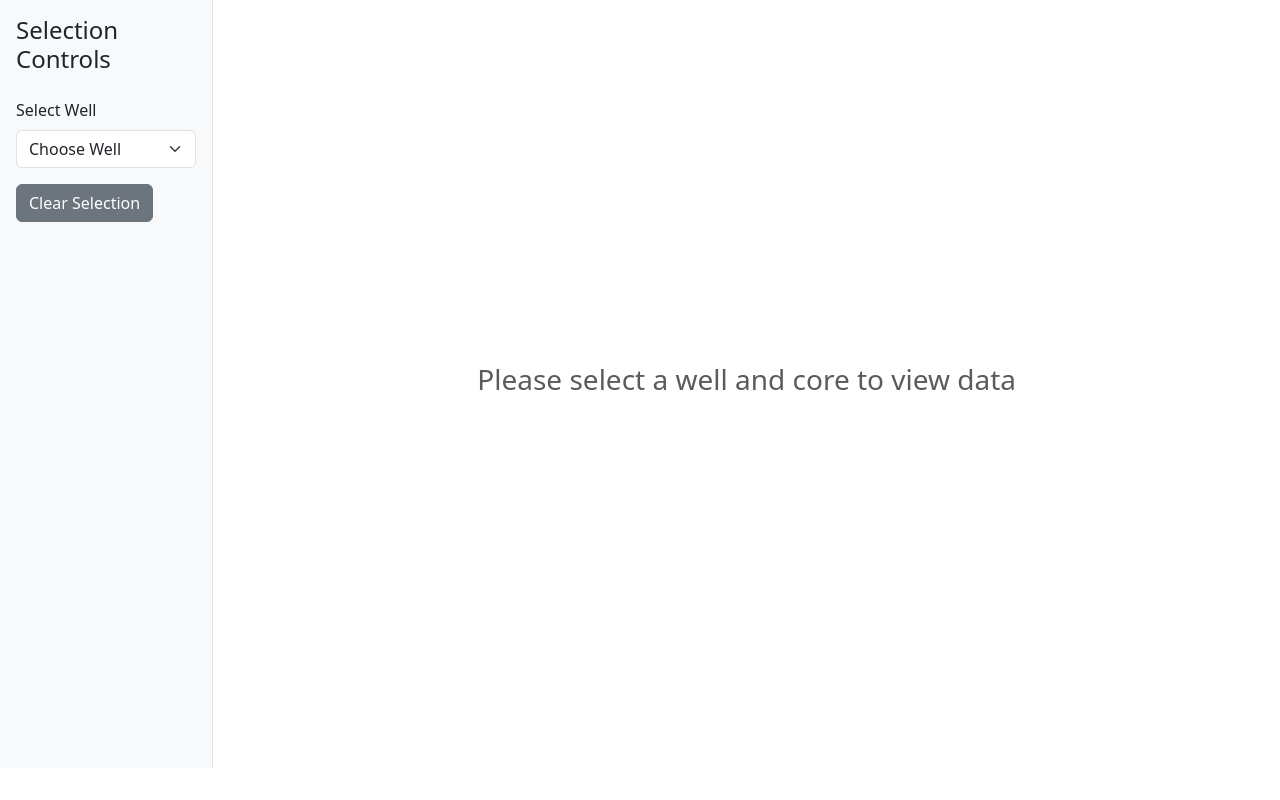
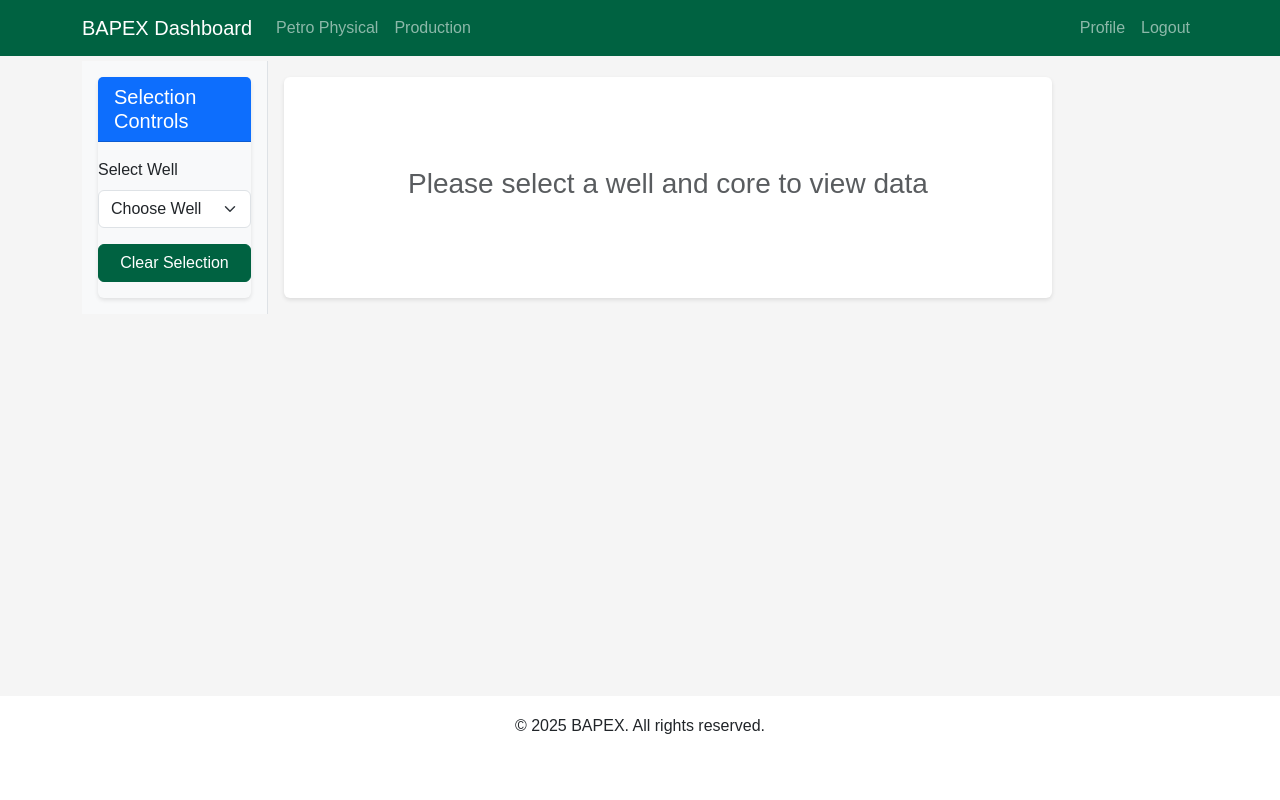
Before and after one commit to Saifur43/PetroViz, a Django app: page /graph/ in a window 1280 px wide. Run offline with Django 5.2, Linux system fonts and the light colour scheme; data comes from the database, SQL or seed files in the repository.

Commit message:
dashboard, coloring

```diff
--- /dev/null
+++ b/plotter/templates/base.html
@@ -0,0 +1,116 @@
+<!DOCTYPE html>
+<html lang="en">
+<head>
+    <meta charset="UTF-8">
+    <meta name="viewport" content="width=device-width, initial-scale=1.0">
+    <title>{% block title %}BAPEX Dashboard{% endblock %}</title>
+    <!-- Bootstrap CSS -->
+    <link href="https://cdn.jsdelivr.net/npm/bootstrap@5.3.0/dist/css/bootstrap.min.css" rel="stylesheet">
+    <script src="https://cdn.jsdelivr.net/npm/chart.js"></script>
+    <!-- Custom CSS -->
+    <style>
+        :root {
+            --primary-green: #006241;
+            --secondary-green: #007f54;
+            --light-gray: #f5f5f5;
+            --dark-gray: #333333;
+        }
+
+        body {
+            font-family: 'Arial', sans-serif;
+        }
+
+        .navbar {
+            background-color: var(--primary-green) !important;
+        }
+
+        .main-content {
+            min-height: calc(100vh - 160px);
+            padding: 5px 0;
+            background-color: var(--light-gray);
+        }
+
+        .footer {
+            height: 60px;
+        }
+
+        .card {
+            border: none;
+            box-shadow: 0 2px 4px rgba(0,0,0,0.1);
+        }
+
+        .card-header {
+            background-color: var(--primary-green);
+            color: white;
+        }
+
+        .stats-card {
+            border-left: 4px solid var(--primary-green);
+        }
+
+        .btn-primary {
+            background-color: var(--primary-green);
+            border-color: var(--primary-green);
+        }
+
+        .btn-primary:hover {
+            background-color: var(--secondary-green);
+            border-color: var(--secondary-green);
+        }
+    </style>
+</head>
+<body>
+    <!-- Navigation Bar -->
+    <nav class="navbar navbar-expand-lg navbar-dark">
+        <div class="container">
+            <a class="navbar-brand" href="{% url 'dashboard' %}">
+                <!-- You can add the BAPEX logo image here -->
+                BAPEX Dashboard
+            </a>
+            <button class="navbar-toggler" type="button" data-bs-toggle="collapse" data-bs-target="#navbarNav">
+                <span class="navbar-toggler-icon"></span>
+            </button>
+            <div class="collapse navbar-collapse" id="navbarNav">
+                <ul class="navbar-nav me-auto">
+                    <li class="nav-item">
+                        <a class="nav-link" href="{% url 'graph_view' %}">Petro Physical</a>
+                    </li>
+                    <li class="nav-item">
+                        <a class="nav-link" href="#">Production</a>
+                    </li>
+                </ul>
+                <ul class="navbar-nav">
+                    <li class="nav-item">
+                        <a class="nav-link" href="#">Profile</a>
+                    </li>
+                    <li class="nav-item">
+                        <a class="nav-link" href="#">Logout</a>
+                    </li>
+                </ul>
+            </div>
+        </div>
+    </nav>
+
+    <!-- Main Content -->
+    <div class="main-content">
+        <div class="container">
+            {% block content %}
+            {% endblock %}
+        </div>
+    </div>
+
+    <!-- Footer -->
+    <footer class="footer">
+        <div class="container h-100">
+            <div class="row h-100 align-items-center">
+                <div class="col text-center">
+                    <p class="mb-0">&copy; 2025 BAPEX. All rights reserved.</p>
+                </div>
+            </div>
+        </div>
+    </footer>
+
+    <!-- Bootstrap JS -->
+    <script src="https://cdn.jsdelivr.net/npm/bootstrap@5.3.0/dist/js/bootstrap.bundle.min.js"></script>
+</body>
+</html>
--- a/plotter/templates/visualization/graph.html
+++ b/plotter/templates/visualization/graph.html
@@ -1,57 +1,17 @@
-<!-- templates/visualization/visualize_data.html -->
-{% load static %}
-<!DOCTYPE html>
-<html>
-<head>
-    <title>Core Data Visualization</title>
-    <link href="https://cdn.jsdelivr.net/npm/bootstrap@5.3.0/dist/css/bootstrap.min.css" rel="stylesheet">
-    <script src="https://cdn.jsdelivr.net/npm/chart.js"></script>
-    <style>
-        .sidebar {
-            height: calc(100vh - 2rem);
-            padding: 1rem;
-            background-color: #f8f9fa;
-            border-right: 1px solid #dee2e6;
-        }
-        .visualization-container {
-            height: calc(100vh - 2rem);
-            padding: 1rem;
-        }
-        .chart-wrapper {
-            display: flex;
-            height: 100%;
-            gap: 1rem;
-        }
-        .core-image-container {
-            width: 200px;
-            height: 100%;
-            position: relative;
-        }
-        .core-image {
-            padding-top: 37%;
-            width: 70%;
-            height: 95%;
-            object-fit: cover;
-        }
-        .chart-container {
-            width: 500px;
-            flex-grow: 0;
-            height: 100%;
-            position: relative;
-        }
-        .chart-title {
-            text-align: center;
-            font-weight: bold;
-            margin-bottom: 0.5rem;
-        }
-    </style>
-</head>
-<body>
-    <div class="container-fluid">
-        <div class="row">
+{% extends 'base.html' %}
+
+{% block title %}Core Data Visualization{% endblock %}
+
+{% block content %}
+<div class="container-fluid h-100">
+    <div class="row h-100">
         <!-- Left Sidebar -->
-            <div class="col-md-2 sidebar">
-                <h4 class="mb-4">Selection Controls</h4>
+        <div class="col-lg-2 col-md-3 sidebar p-3" style="background-color: #f8f9fa; border-right: 1px solid #dee2e6;">
+            <div class="card border-0 bg-transparent">
+                <div class="card-header bg-primary text-white">
+                    <h5 class="mb-0">Selection Controls</h5>
+                </div>
+                <div class="card-body px-0">
                     <form method="GET">
                         <div class="mb-3">
                             <label class="form-label">Select Well</label>
@@ -79,31 +39,56 @@
                         </div>
                         {% endif %}
 
-                    <!-- Clear Selection Button -->
-                    <div class="d-flex justify-content-between">
-                        <a href="{% url 'graph_view' %}" class="btn btn-secondary">Clear Selection</a>
+                        <div class="d-grid">
+                            <a href="{% url 'graph_view' %}" class="btn btn-primary">Clear Selection</a>
                         </div>
                     </form>
                 </div>
+            </div>
+        </div>
 
         <!-- Right Content Area -->
-            <div class="col-md-10 visualization-container">
+        <div class="col-lg-10 col-md-9 p-3" style="width: 800px;">
             {% if selected_well and selected_core %}
-                <div class="chart-wrapper">
-                    <div class="chart-container">
-                        <div class="chart-title">Core Properties</div>
+            <div class="row h-100">
+                <!-- Graph Container -->
+                <div class="col-lg-9 h-100">
+                    <div class="card h-100">
+                        <div class="card-header bg-primary text-white">
+                            <h5 class="mb-0">Core Analysis: {{ selected_well }} - Core {{ selected_core }}</h5>
+                        </div>
+                        <div class="card-body">
+                            <div style="height: calc(100vh - 200px); width: 400px;">
                                 <canvas id="coreDataChart"></canvas>
                             </div>
+                        </div>
+                    </div>
+                </div>
+
+                <!-- Core Image Container -->
                 {% if core_img_url %}
-                    <div class="core-image-container">
-                        <div class="chart-title">Core Image</div>
-                        <img src="{{ core_img_url }}" alt="Core Image" class="core-image">
+                <div class="col-lg-3 h-100">
+                    <div class="card h-100">
+                        <div class="card-header bg-primary text-white">
+                            <h5 class="mb-0">Core Image</h5>
+                        </div>
+                        <div class="card-body d-flex align-items-center justify-content-center p-2">
+                            <div style="height: calc(100vh - 200px); width: 100%;">
+                                <img src="{{ core_img_url }}"
+                                     alt="Core Image"
+                                     class="h-100 w-100"
+                                     style="object-fit: contain;">
+                            </div>
+                        </div>
+                    </div>
                 </div>
                 {% endif %}
             </div>
             {% else %}
-                <div class="h-100 d-flex justify-content-center align-items-center">
+            <div class="card h-100">
+                <div class="card-body d-flex align-items-center justify-content-center">
                     <h3 class="text-muted">Please select a well and core to view data</h3>
+                </div>
             </div>
             {% endif %}
         </div>
@@ -118,7 +103,7 @@
     // Calculate the depth range for consistent scaling
     const depthMin = Math.min(...chartData.depths);
     const depthMax = Math.max(...chartData.depths);
-        const depthPadding = (depthMax - depthMin) * 0.01; // Reduced padding to match image style
+    const depthPadding = (depthMax - depthMin) * 0.01;
 
     new Chart(ctx, {
         type: 'scatter',
@@ -131,8 +116,8 @@
                 })),
                 yAxisID: 'y',
                 xAxisID: 'x1',
-                    backgroundColor: 'rgba(255, 0, 0, 1)', // Solid red dots
-                    borderColor: 'rgba(255, 0, 0, 1)',
+                backgroundColor: '#40826D',
+                borderColor: '#40826D',
                 pointRadius: 4,
                 showLine: true,
                 borderWidth: 1
@@ -144,8 +129,8 @@
                 })),
                 yAxisID: 'y',
                 xAxisID: 'x2',
-                    backgroundColor: 'rgba(0, 0, 255, 1)', // Solid blue dots
-                    borderColor: 'rgba(0, 0, 255, 1)',
+                backgroundColor: '#93C572',
+                borderColor: '#93C572',
                 pointRadius: 4,
                 showLine: true,
                 borderWidth: 1
@@ -154,6 +139,7 @@
         options: {
             responsive: true,
             maintainAspectRatio: false,
+            aspectRatio: 0.4, // Makes the chart more column-like
             interaction: {
                 mode: 'nearest',
                 intersect: false,
@@ -165,7 +151,11 @@
                     max: depthMax + depthPadding,
                     title: {
                         display: true,
-                            text: 'Depth (m)'
+                        text: 'Depth (m)',
+                        font: {
+                            size: 14,
+                            weight: 'bold'
+                        }
                     },
                     grid: {
                         color: '#ddd',
@@ -177,13 +167,17 @@
                     position: 'top',
                     title: {
                         display: true,
-                            text: 'Porosity (%)'
+                        text: 'Porosity (%)',
+                        font: {
+                            size: 14,
+                            weight: 'bold'
+                        }
                     },
                     grid: {
                         drawOnChartArea: false
                     },
                     ticks: {
-                            color: 'rgb(255, 0, 0)'
+                        color: '#40826D'
                     }
                 },
                 x2: {
@@ -191,10 +185,14 @@
                     position: 'bottom',
                     title: {
                         display: true,
-                            text: 'Permeability (mD)'
+                        text: 'Permeability (mD)',
+                        font: {
+                            size: 14,
+                            weight: 'bold'
+                        }
                     },
                     ticks: {
-                            color: 'rgb(0, 0, 255)'
+                        color: '#93C572'
                     }
                 }
             },
@@ -214,7 +212,5 @@
     });
 </script>
 {% endif %}
-
 <script src="https://cdn.jsdelivr.net/npm/bootstrap@5.3.0/dist/js/bootstrap.bundle.min.js"></script>
-</body>
-</html>
+{% endblock %}
--- a/plotter/urls.py
+++ b/plotter/urls.py
@@ -2,5 +2,6 @@
 from . import views
 
 urlpatterns = [
+    path('', views.dashboard, name='dashboard'),
     path('graph/', views.graph_view, name='graph_view'),
 ]
--- a/plotter/views.py
+++ b/plotter/views.py
@@ -1,25 +1,11 @@
-import pandas as pd
-import matplotlib.pyplot as plt
-from django.shortcuts import render, redirect
-from .models import WellData, Core
-from .forms import CSVUploadForm
-from io import BytesIO
-import base64
-import matplotlib.pyplot as plt
-import matplotlib.image as mpimg
-import pandas as pd
-from io import BytesIO
 from django.shortcuts import render
 from .models import WellData, Core
-from django.shortcuts import render
+from .models import WellData, Core
 from .models import Core, WellData
-import matplotlib.pyplot as plt
-import matplotlib.image as mpimg
-import pandas as pd
-import io
-import base64
-import numpy as np
 
+def dashboard(request):
+
+     return render(request, 'visualization/dashboard.html')
 
 def graph_view(request):
     selected_well = request.GET.get('well_name')
```
Also changed, not shown: plotter/templates/visualization/dashboard.html (added, +77 -0 lines). Lines whose indentation alone changed are shown as unchanged.
